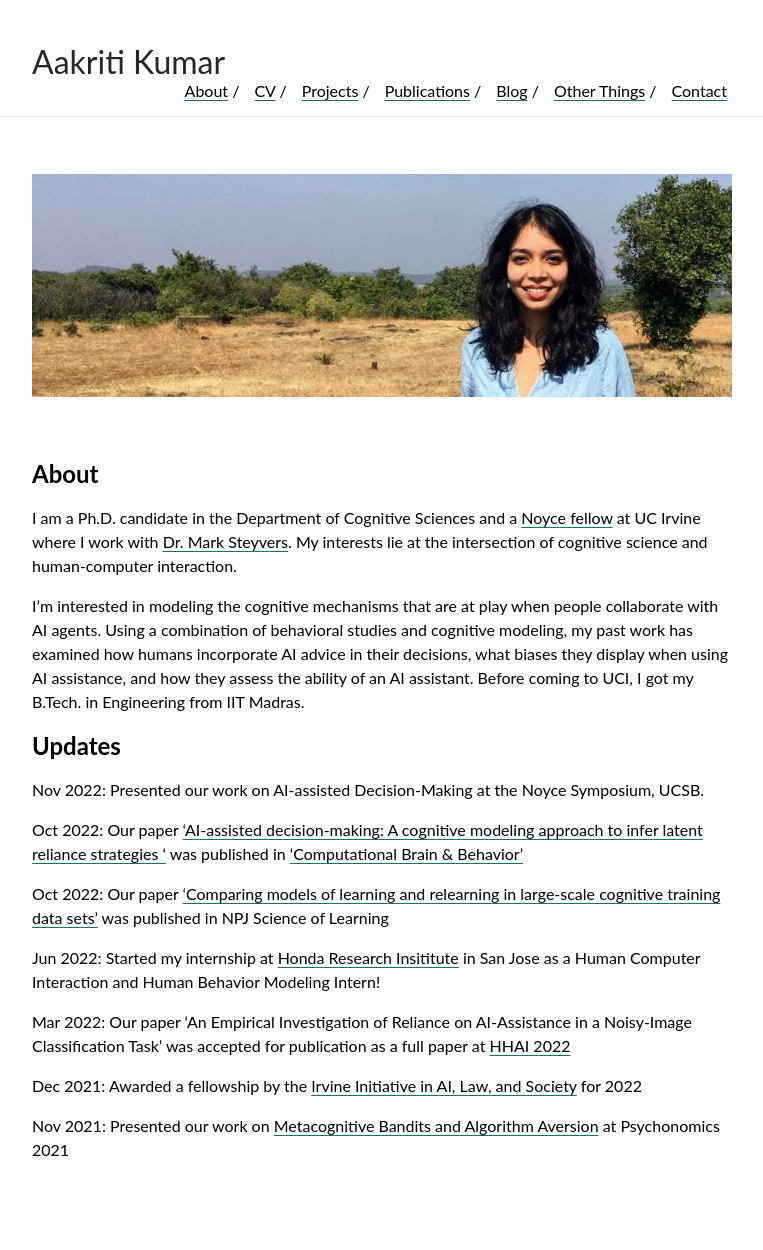
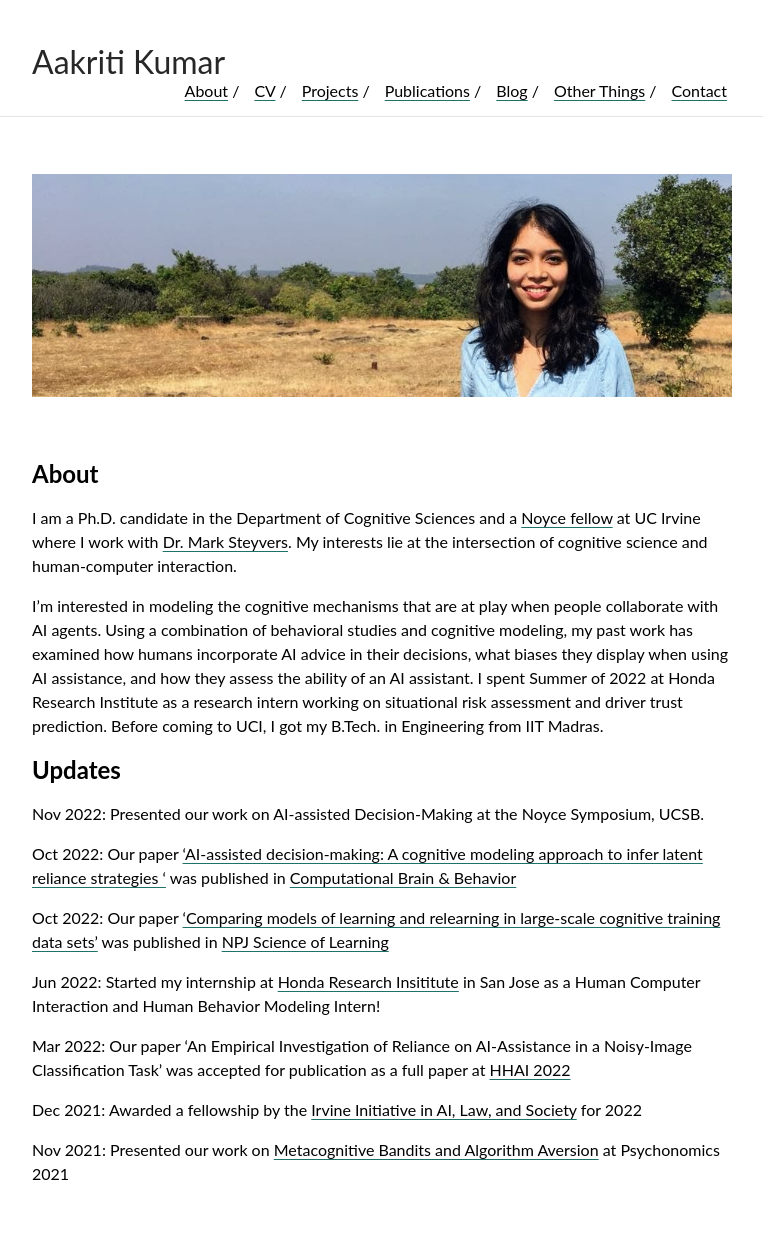
Before and after one commit to aakriti1kumar/aakriti1kumar.github.io, a Jekyll site: the page built from index.md, in a window 1280 px wide. Shown: the whole page, without its empty margins (258-1021 px from the left). Built offline with Jekyll 4.4.1, drawn with Linux system fonts in a browser that asks for light colours; our own code applies the rules of GitHub Pages for plain Markdown files; before the commit the page ends 1226 px from its top, so only the background shows below that; some of the changed lines change nothing that is shown.

Commit message:
Update index.md

```diff
--- a/index.md
+++ b/index.md
@@ -7,7 +7,7 @@
 
 I am a Ph.D. candidate in the Department of Cognitive Sciences and a [Noyce fellow](https://ucinoyce.org/) at UC Irvine where I work with [Dr. Mark Steyvers](https://steyvers.socsci.uci.edu/). My interests lie at the intersection of cognitive science and human-computer interaction.
 
-I'm interested in modeling the cognitive mechanisms that are at play when people collaborate with AI agents. Using a combination of behavioral studies and cognitive modeling, my past work has examined how humans incorporate AI advice in their decisions, what biases they display when using AI assistance, and how they assess the ability of an AI assistant. Before coming to UCI, I got my B.Tech. in Engineering from IIT Madras.
+I'm interested in modeling the cognitive mechanisms that are at play when people collaborate with AI agents. Using a combination of behavioral studies and cognitive modeling, my past work has examined how humans incorporate AI advice in their decisions, what biases they display when using AI assistance, and how they assess the ability of an AI assistant. I spent Summer of 2022 at Honda Research Institute as a research intern working on situational risk assessment and driver trust prediction. Before coming to UCI, I got my B.Tech. in Engineering from IIT Madras.
 
 
 ## Updates
@@ -15,9 +15,9 @@ I'm interested in modeling the cognitive mechanisms that are at play when people
 Nov 2022: Presented our work on AI-assisted Decision-Making at the Noyce Symposium, UCSB.
 
 Oct 2022: Our paper ['AI-assisted decision-making: A cognitive modeling approach to infer latent reliance strategies
-'](https://link.springer.com/article/10.1007/s42113-022-00157-y) was published in ['Computational Brain & Behavior'](https://www.springer.com/journal/42113)
+'](https://link.springer.com/article/10.1007/s42113-022-00157-y) was published in [Computational Brain & Behavior](https://www.springer.com/journal/42113)
 
-Oct 2022: Our paper ['Comparing models of learning and relearning in large-scale cognitive training data sets'](https://www.nature.com/articles/s41539-022-00142-x) was published in NPJ Science of Learning
+Oct 2022: Our paper ['Comparing models of learning and relearning in large-scale cognitive training data sets'](https://www.nature.com/articles/s41539-022-00142-x) was published in [NPJ Science of Learning](https://www.nature.com/npjscilearn/)
 
 Jun 2022: Started my internship at [Honda Research Insititute](https://usa.honda-ri.com/) in San Jose as a Human Computer Interaction and Human Behavior Modeling Intern!
 
```
